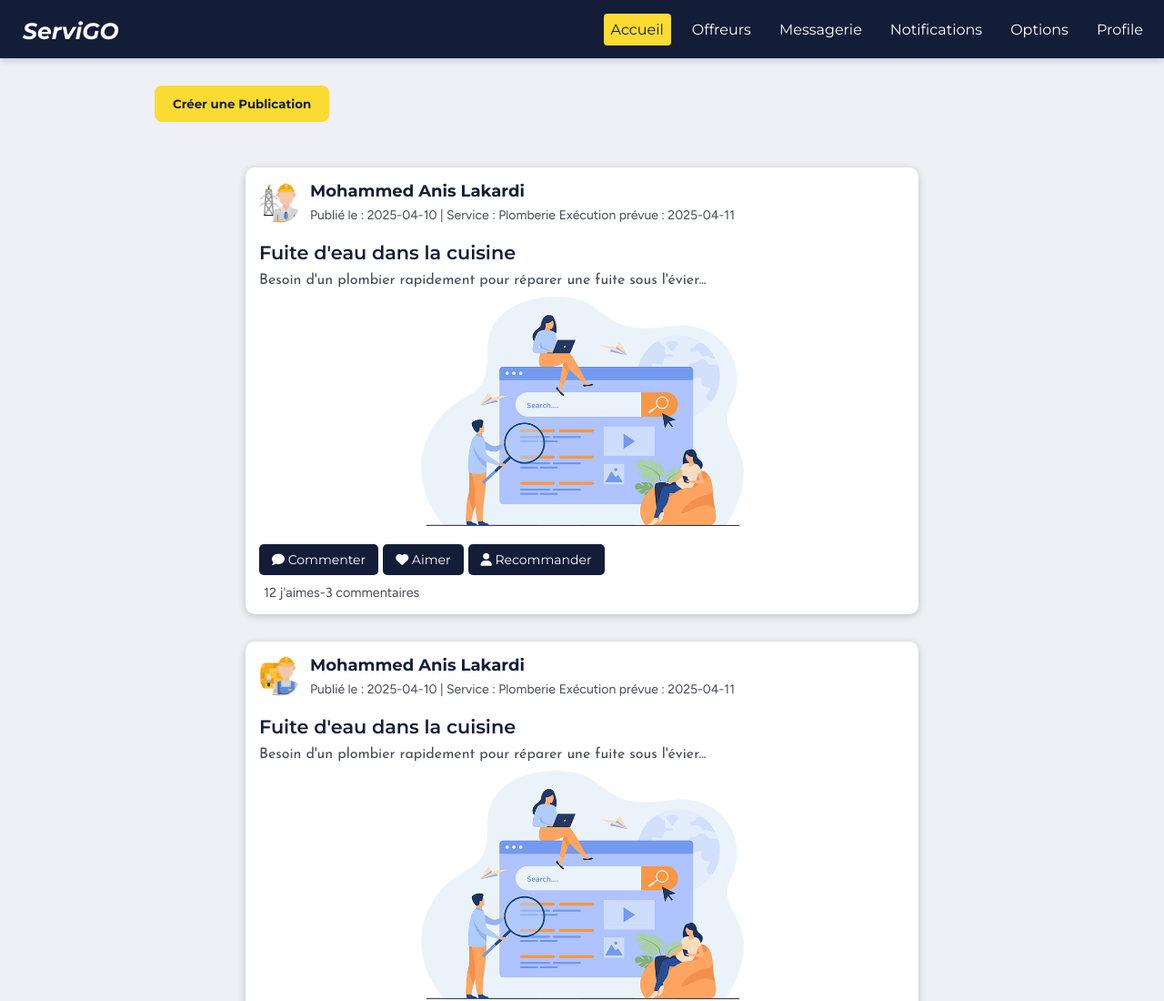
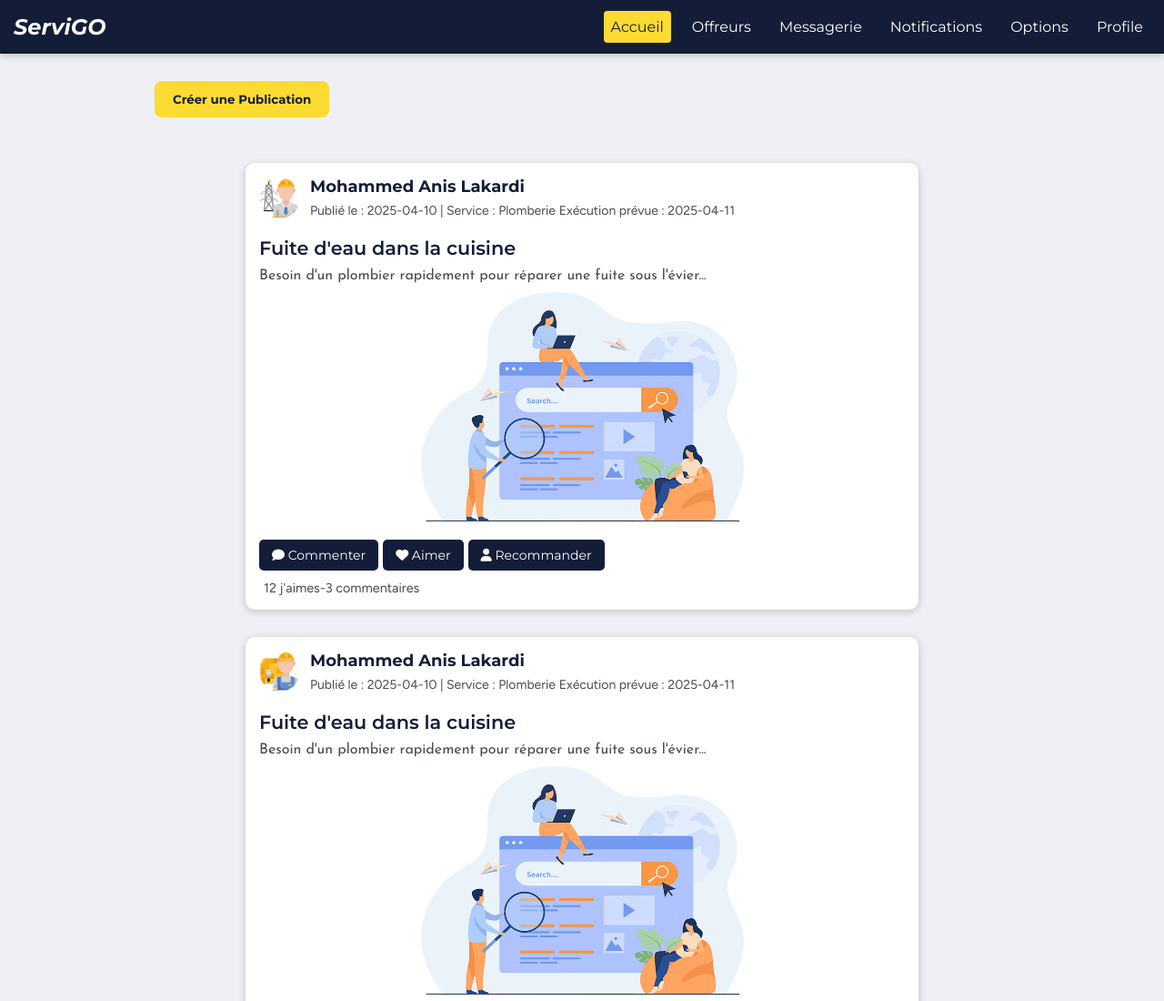
Before and after one commit to anislakardi/ServiGO, a plain HTML site: page views/homeClient.html in a window 1280 px wide. Shown: the top 1100 px of the page at 91% size. Drawn offline with Linux system fonts and the light colour scheme; no server answers.

Commit message:
l'ajout de qque modification de navbar

```diff
--- a/style/homeClient.css
+++ b/style/homeClient.css
@@ -40,41 +40,28 @@ nav {
     align-items: center;
 }
 
-nav .logo {
-    font-family: var(--font-family-3);
-    h1{
-      padding-top: 4px;
-      font-size: 25px;
-      padding-left: 10px;
-      color:white;
+nav .logo h1 {
   font-style: italic;
-    }
-
+  margin: 0;
 }
 
 nav ul {
   list-style: none;
   display: flex;
-}
-
-nav ul li {
-    margin-left: 15px;
+  gap: 15px;
+  margin: 0;
 }
 
 nav ul li a {
   color: white;
   text-decoration: none;
-    font-size: 16px;
   padding: 8px;
   border-radius: 4px;
-    transition: background-color 0.3s ease;
+  transition: background-color 0.3s;
 }
 
-nav ul li a:hover {
-    background-color: var(--Bright-Sun);
-    color: var(--Big-Stone);
-}
-#home{
+nav ul li a:hover,
+nav ul li a#active {
   background-color: var(--Bright-Sun);
   color: var(--Big-Stone);
 }
--- a/views/homeClient.html
+++ b/views/homeClient.html
@@ -14,9 +14,9 @@
       <h1>ServiGO</h1>
     </div>
     <ul>
-      <li><a id="home">Accueil</a></li>
-      <li><a href="../views/offreurs.html">Offreurs</a></li>
-      <li><a href="../views/messagerie.html">Messagerie</a></li>
+      <li><a id="active">Accueil</a></li>
+      <li><a href="offreurs.html">Offreurs</a></li>
+      <li><a href="messagerie.html">Messagerie</a></li>
       <li><a href="#notifications">Notifications</a></li>
       <li><a href="#options">Options</a></li>
       <li><a href="#profile">Profile</a></li>
```
Lines whose indentation alone changed are shown as unchanged.
